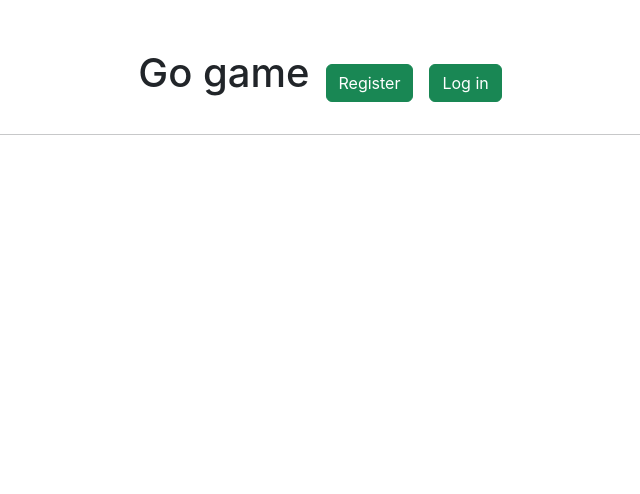
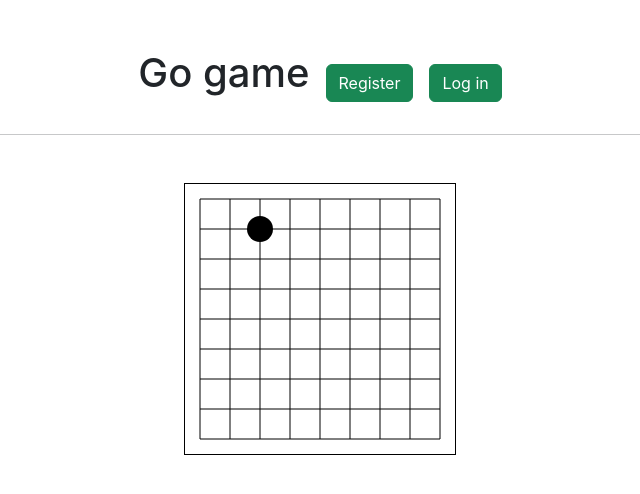
Before and after one commit to Delienelu310/go_game, a React (Create React App) app in the folder go_game_frontend/: page / in a window 1280 px wide. Shown: the top 494 px of the page, without its empty margins (320-960 px from the left). Built offline with nearby package versions, Linux system fonts and the light colour scheme; the HTML template or start-up script is replaced by a standard one.

Commit message:
Frontend: Add simple board component

```diff
--- a/go_game_frontend/src/App.js
+++ b/go_game_frontend/src/App.js
@@ -5,6 +5,7 @@ import Header from './components/Header';
 
 import RegisterPage from './pages/RegisterPage';
 import LoginPage from './pages/LoginPage';
+import Board from './components/Board';
 
 function App() {
   return (
@@ -28,6 +29,11 @@ function App() {
             }/>
 
           </Routes>
+          <Board
+            size={9}
+            cellSize={30}
+            stones={[{row: 1, col: 2}]}
+          />
         </BrowserRouter>
       </AuthProvider>
 
--- /dev/null
+++ b/go_game_frontend/src/components/Board.jsx
@@ -0,0 +1,70 @@
+
+import { useRef, useEffect } from "react";
+
+export default function Board({ size, stones, sendMoves, cellSize }){
+    const canvasRef = useRef(null);
+
+    const handleCanvasClick = (event) => {
+        const canvas = canvasRef.current;
+        const rect = canvas.getBoundingClientRect();
+        const cellSize = canvas.width / size;
+
+        const clickX = event.clientX - rect.left;
+        const clickY = event.clientY - rect.top;
+        const col = Math.floor(clickX / cellSize);
+        const row = Math.floor(clickY / cellSize);
+
+        console.log('Clicked on Row:', row, 'Column:', col);
+
+        stones.push({row: row, col: col});
+        refresh();
+    };
+    function refresh(){
+        const canvas = canvasRef.current;
+        const context = canvas.getContext('2d');
+
+        // Clear the canvas
+        context.clearRect(0, 0, canvas.width, canvas.height);
+
+        // Draw the Go board
+        context.strokeStyle = '#000';
+        for (let i = 0; i < size; i++) {
+        const linePosition = i * cellSize;
+        context.beginPath();
+        context.moveTo(linePosition + 0.5 * cellSize, cellSize * 0.5);
+        context.lineTo(linePosition + 0.5 * cellSize, canvas.height - cellSize * 0.5);
+        context.stroke();
+
+        context.beginPath();
+        context.moveTo(0.5 * cellSize, linePosition + 0.5 * cellSize);
+        context.lineTo(canvas.width - cellSize * 0.5, linePosition + 0.5 * cellSize );
+        context.stroke();
+        }
+
+        // Draw stones
+        context.fillStyle = '#000';
+            stones.forEach((stone) => {
+            const {row, col} = stone;
+            const x = col * cellSize + cellSize / 2;
+            const y = row * cellSize + cellSize / 2;
+
+            context.beginPath();
+            context.arc(x, y, cellSize / 2 - 2, 0, 2 * Math.PI);
+            context.fill();
+        });
+    }
+
+
+
+    useEffect( refresh, [size, stones]);
+
+    return (
+        <canvas
+            ref={canvasRef}
+            width={cellSize * size}
+            height={cellSize * size}
+            style={{ border: '1px solid #000' }}
+            onClick={handleCanvasClick}
+        />
+    );
+};
```
